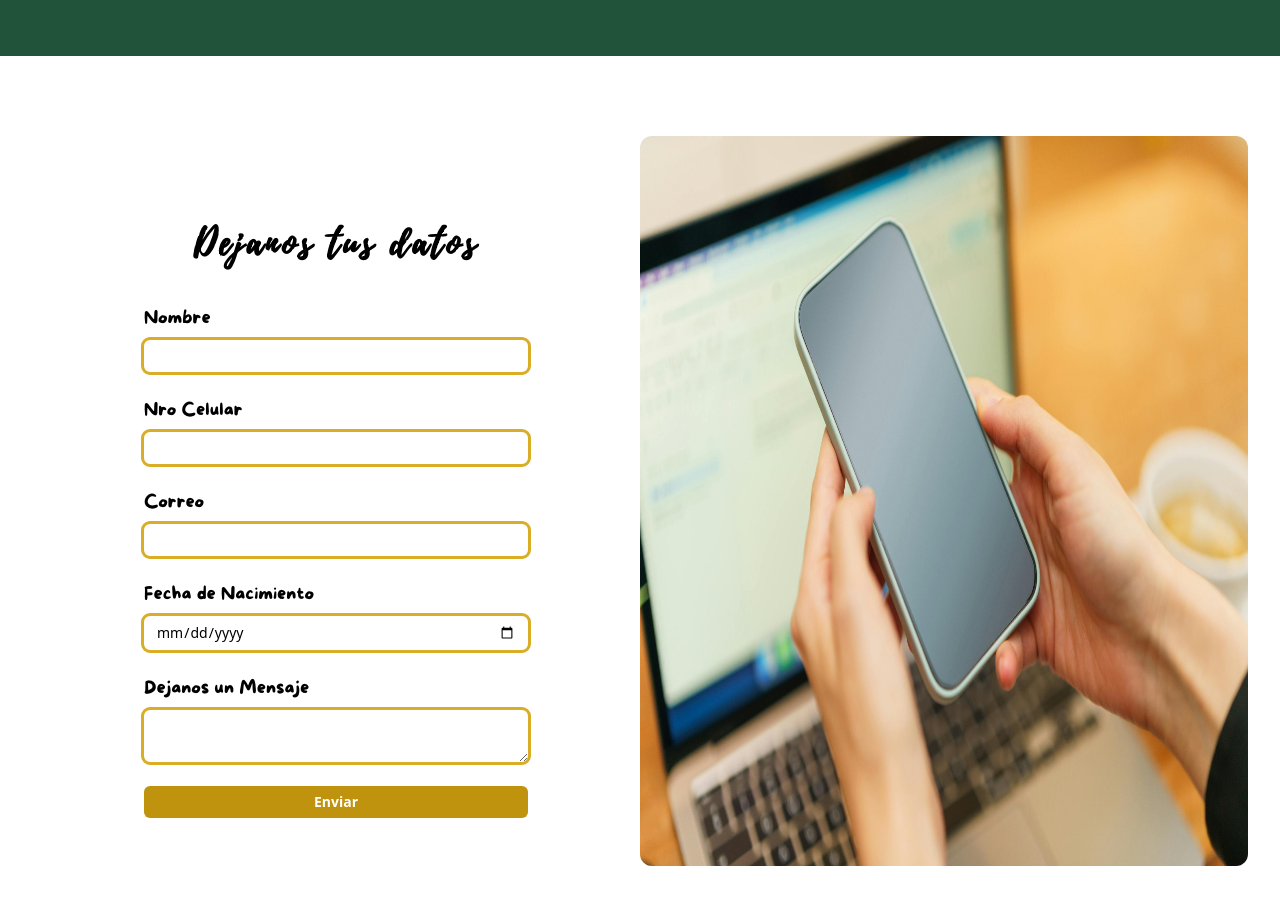
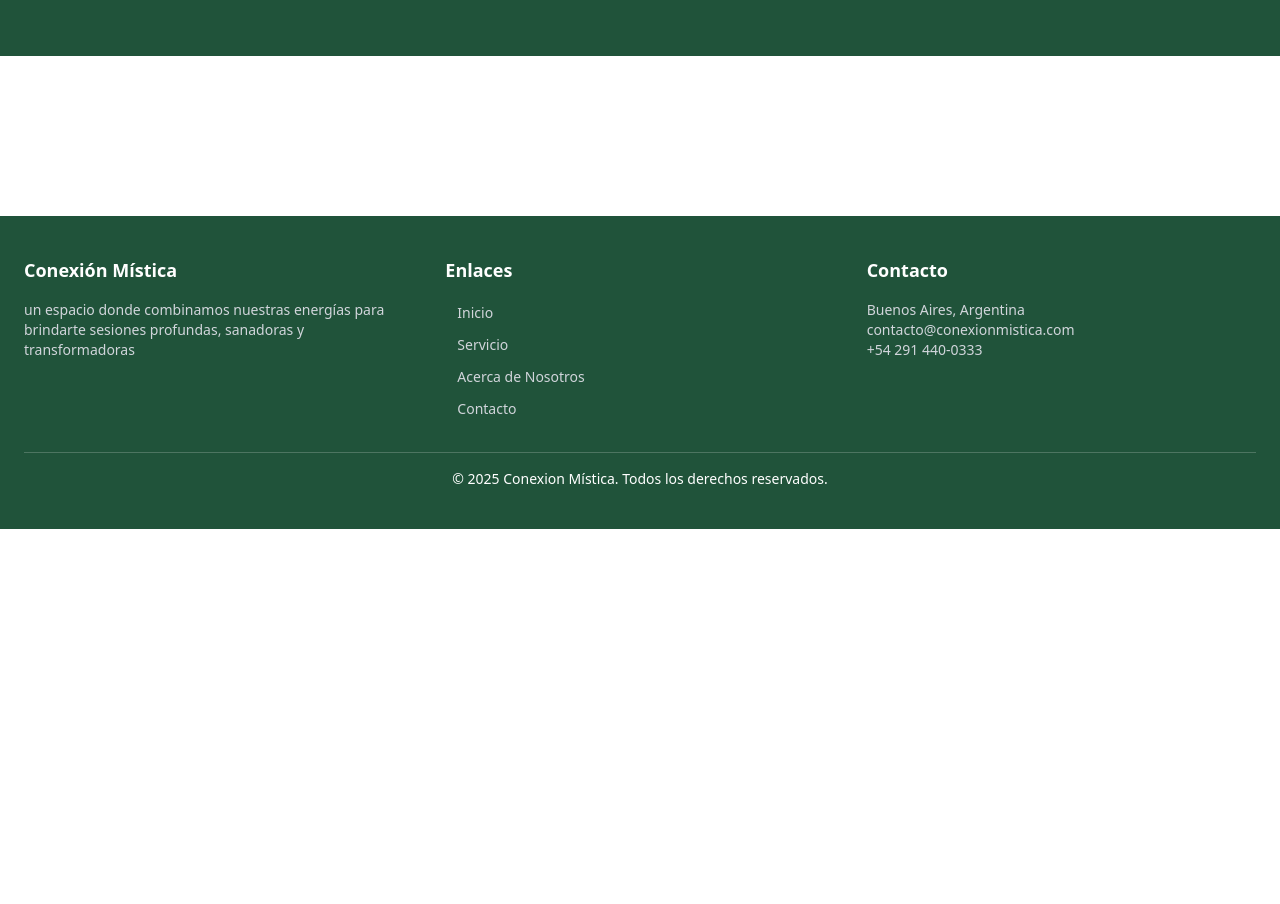
Before and after one commit to LlanosAdan/conexiones.Misticas, a website: page index.html in a window 1280 px wide. Shown: the part 2560-3464 px from the top of the page. After the commit the page ends 3089 px from the top, so only its background shows below. Drawn offline with nearby package versions, Linux system fonts and the light colour scheme.

Commit message:
create footer

```diff
--- a/src/pages/index.html
+++ b/index.html
@@ -12,7 +12,7 @@
     <header id="header" class="w-full bg-[#20533a]"></header>
     <main>
       <section
-        class="relative bg-[url('../../public/assets/image/imagen-hero.jpg')]  bg-cover bg-center bg-no-repeat isolate px-6 pt-14 h-[100vh] lg:px-8"
+        class="relative bg-[url('../../public/assets/image/imagen-hero.jpg')] bg-cover bg-center bg-no-repeat isolate px-6 pt-14 h-[100vh] lg:px-8"
       >
         <div class="flex flex-col lg:flex-row gap-4">
           <div class="text-center mx-auto max-w-7xl">
@@ -27,7 +27,7 @@
             <div class="mt-10 flex items-center justify-center gap-x-6">
               <a
                 class="bg-[#bf930d] hover:bg-[#d9ad26] w-[150px] h-[30px] m-auto text-center font-semibold rounded pt-1 cursor-pointer"
-                href="./cursoTerapeuta.html"
+                href="./src/pages/cursoTerapeuta.html"
                 >Ver más</a
               >
             </div>
@@ -57,11 +57,13 @@
         class="w-full flex min-h-full flex-col lg:max-w-7xl mx-auto lg:flex-row justify-center px-6 py-2 lg:py-20 lg:px-8"
       ></section>
     </main>
-    <script src="../../public/assets/icons/icons.js"></script>
-    <script src="../components/header.js"></script>
-    <script src="../javascript/data.js"></script>
-    <script src="../javascript/cardService.js"></script>
-    <script src="../javascript/seccionNosotros.js"></script>
-    <script src="../components/contacto.js"></script>
+
+    <footer id="footer"></footer>
+    <script src="./public/assets/icons/icons.js"></script>
+    <script src="./src/components/header.js"></script>
+    <script src="./src/javascript/data.js"></script>
+    <script src="./src/javascript/cardService.js"></script>
+    <script src="./src/javascript/seccionNosotros.js"></script>
+    <script src="./src/components/footer.js"></script>
   </body>
 </html>
--- /dev/null
+++ b/src/components/footer.js
@@ -0,0 +1,50 @@
+document.addEventListener("DOMContentLoaded", () => {
+  const Links = navBar
+    .map(
+      (item) => `
+          <li>
+            <a href="${item.url}"
+               class="px-3 py-2 text-sm hover:text-[#bf930d]">
+               ${item.name}
+            </a>
+          </li>
+          `
+    )
+    .join("");
+
+  const footerContainer = document.getElementById("footer");
+  const currentYear = new Date().getFullYear();
+
+  footerContainer.innerHTML = `
+    <div class="bg-[#20533a] text-gray-300 py-10 px-6">
+      <div class="max-w-7xl mx-auto grid grid-cols-1 md:grid-cols-3 gap-8">
+
+        <div>
+          <h2 class="text-lg font-semibold text-white mb-4">Conexión Mística</h2>
+          <p class="text-sm">
+            un espacio donde combinamos nuestras energías para brindarte
+            sesiones profundas, sanadoras y transformadoras
+          </p>
+        </div>
+
+        <div>
+          <h2 class="text-lg font-semibold text-white mb-4">Enlaces</h2>
+          <ul class="space-y-2">
+            ${Links}
+          </ul>
+        </div>
+
+        <div>
+          <h2 class="text-lg font-semibold text-white mb-4">Contacto</h2>
+          <p class="text-sm">Buenos Aires, Argentina</p>
+          <p class="text-sm">contacto@conexionmistica.com</p>
+          <p class="text-sm">+54 291 440-0333</p>
+        </div>
+      </div>
+
+      <div class="border-t border-white/20 mt-8 pt-4 text-center text-sm text-white">
+        © ${currentYear} Conexion Mística. Todos los derechos reservados.
+      </div>
+    </div>
+  `;
+});
--- a/src/javascript/cardService.js
+++ b/src/javascript/cardService.js
@@ -19,7 +19,7 @@ function renderCards() {
     div.innerHTML = `
       <img class="w-full h-[250px] rounded-xl" src=${s.image} />
       <h2 class="text-lg font-bold text-center">${s.name}</h2>
-      <a class="bg-[#bf930d] hover:bg-[#d9ad26] w-[150px] h-[30px] m-auto text-center font-semibold rounded pt-1 cursor-pointer" href="details.html?id=${s.id}">Ver más</a>
+      <a class="bg-[#bf930d] hover:bg-[#d9ad26] w-[150px] h-[30px] m-auto text-center font-semibold rounded pt-1 cursor-pointer" href="./src/pages/details.html?id=${s.id}">Ver más</a>
     `;
 
     //appendChild inserta el div creado y con contenido dentro del contenedor #cards del HTM
--- a/src/javascript/detailService.js
+++ b/src/javascript/detailService.js
@@ -20,7 +20,7 @@ function mostrarDetalle() {
           <p class="text-xl lg:text-2xl font-semibold">${servicio.detalle}</p>
           <p class="text-base lg:text-xl">${servicio.descripcion}</p>
           <p class="text-base lg:text-xl"><strong class="text-xl lg:text-2xl">Cómo se realiza:</strong> ${servicio.comoSeRealiza}</p>
-          <a href="index.html" class="lg:w-60 lg:h-12 text-xl m-auto text-center mt-4 self-start bg-[#20533a] hover:bg-[#6fa38a] px-4 py-1 lg:py-2 rounded-lg text-white">Volver</a>
+          <a href="../../index.html" class="lg:w-60 lg:h-12 text-xl m-auto text-center mt-4 self-start bg-[#20533a] hover:bg-[#6fa38a] px-4 py-1 lg:py-2 rounded-lg text-white">Volver</a>
         </div>
       </div>
     `;
--- a/src/javascript/seccionNosotros.js
+++ b/src/javascript/seccionNosotros.js
@@ -24,7 +24,7 @@ seccionNosotros.innerHTML = `
             </p>
             <a
               class="bg-[#bf930d] hover:bg-[#d9ad26] w-[150px] h-[30px] m-auto text-center font-semibold rounded pt-1 cursor-pointer"
-              href="./nosotros.html"
+              href="./src/pages/nosotros.html"
               >Ver más</a
             >
           </div>
```
Also changed, not shown: src/pages/cursoTerapeuta.html (+1 -1 lines), src/pages/nosotros.html (+1 -1 lines).
